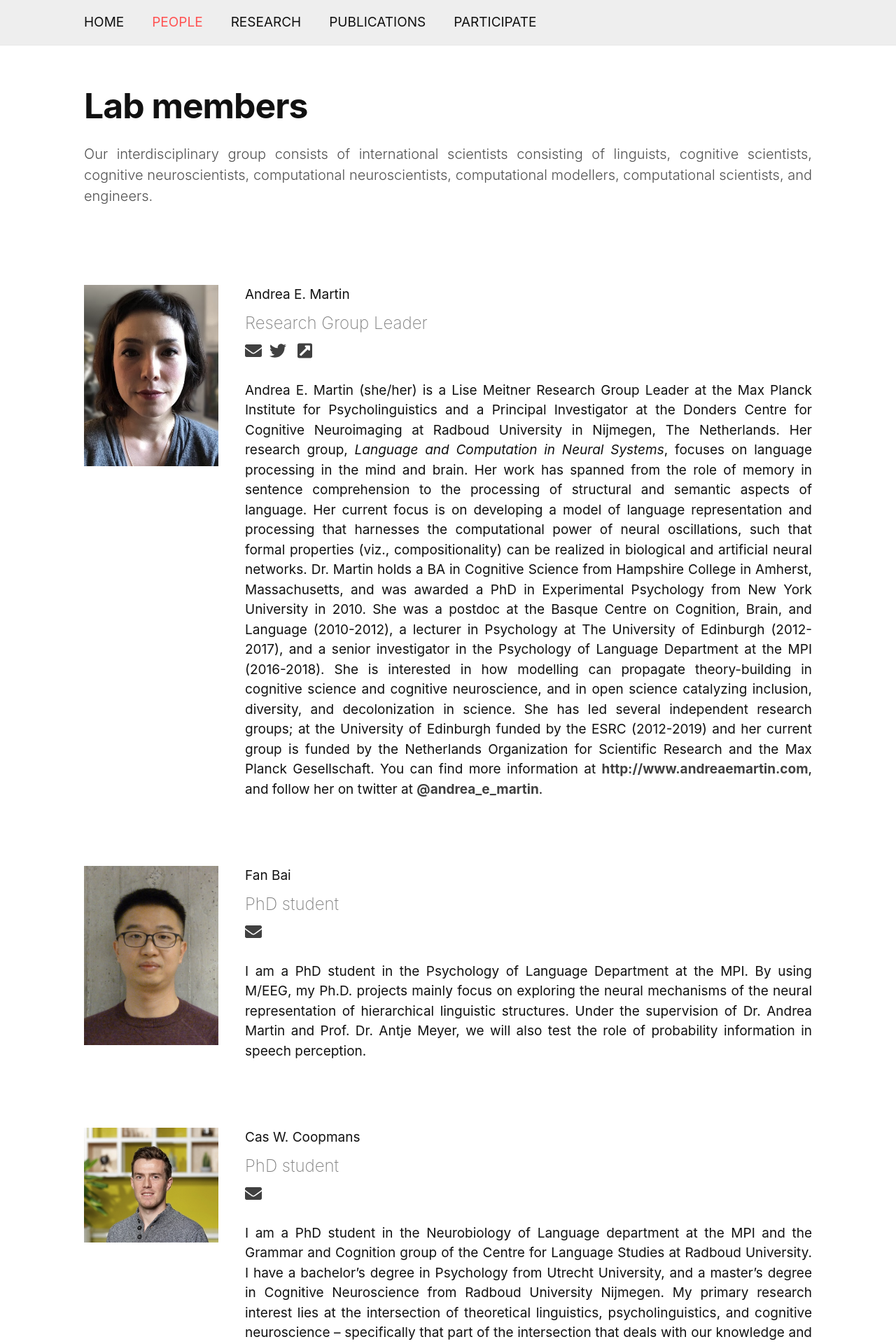
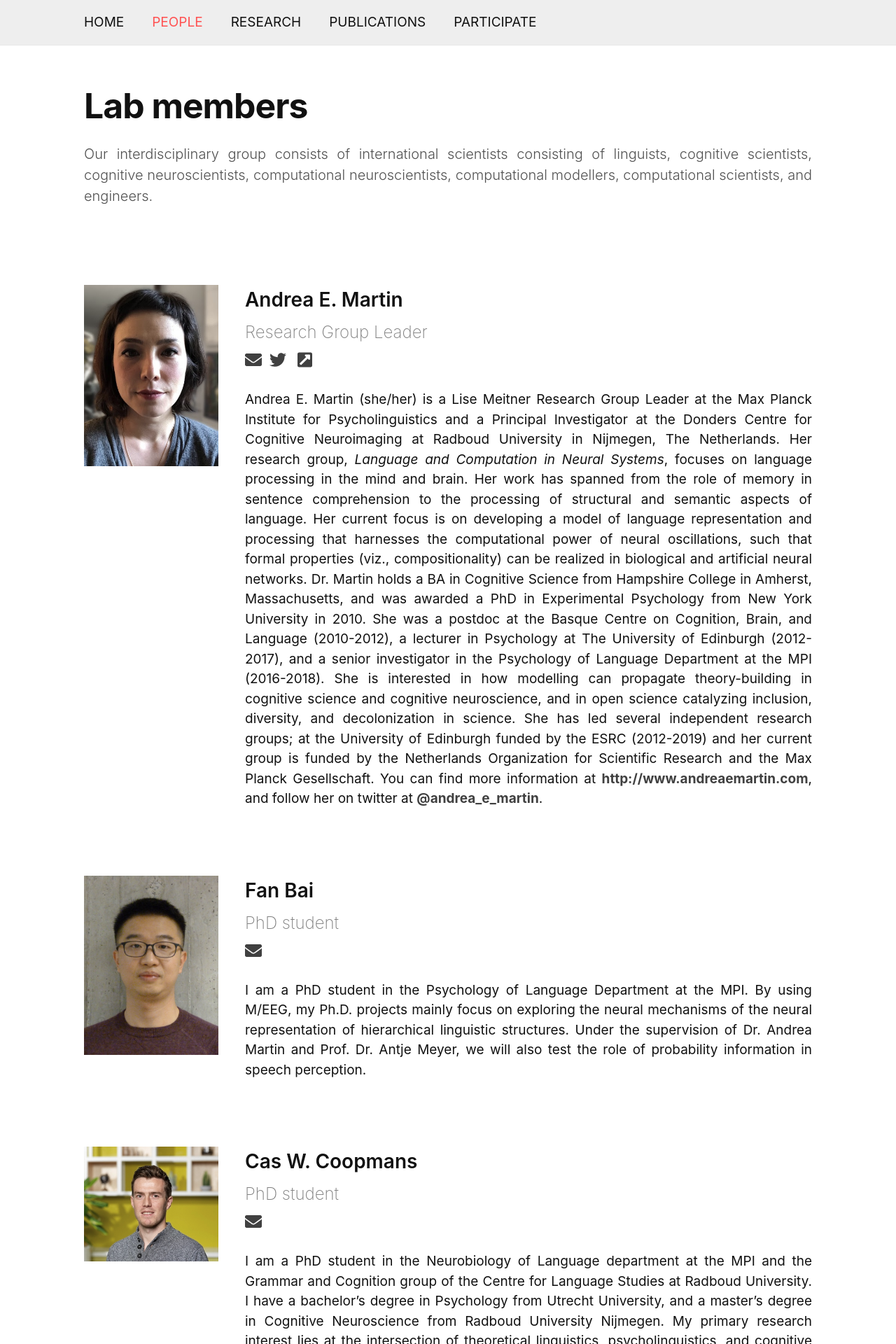
Before and after one commit to sannetenoever/lacns.github.io, a Jekyll site: the page built from people.md, in a window 1280 px wide. Shown: the top 1920 px of the page at 70% size. Built offline with Jekyll 4.4.1, drawn with Linux system fonts in a browser that asks for light colours; nearby versions of some CDN libraries; a style sheet for code colours, icons or effects is not loaded.

Commit message:
fix people name style media rule

```diff
--- a/_sass/minima/_base.scss
+++ b/_sass/minima/_base.scss
@@ -154,10 +154,10 @@ h5.header {
 .member .info .name {
   text-align: left;
   margin-top: 0;
+  font-weight: 600;
+  font-size: 1.75rem;
 
   @include media-query(900px) {
-    font-weight: 600;
-    font-size: 1.75rem;
     margin-top: 1.5rem;
     margin-bottom: 0.5rem;
     text-align: center;
```
